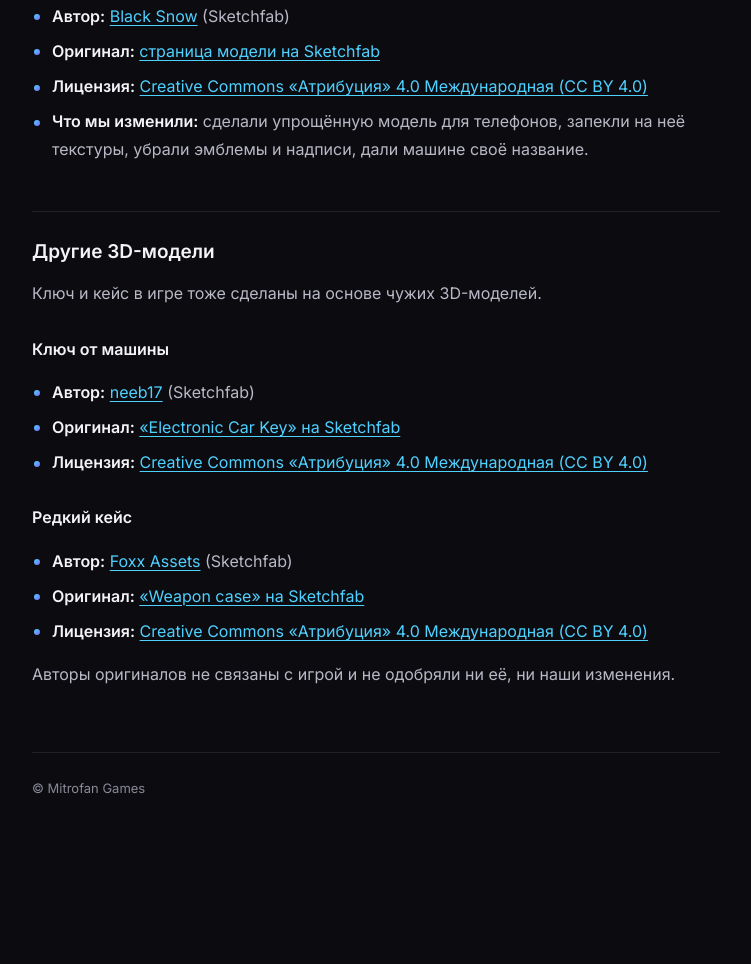
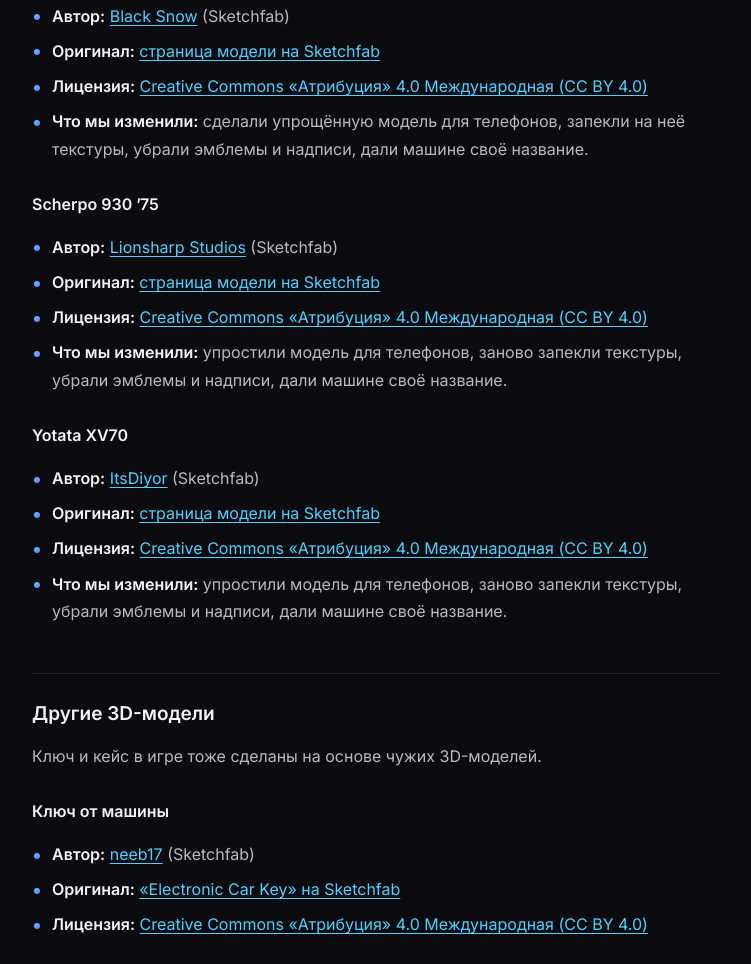
Before and after one commit to MITROFANOF/MITROFANOF.github.io, a plain HTML site: page credits/index.html in a window 1280 px wide. Shown: the part 815-1779 px from the top of the page, without its empty margins (264-1015 px from the left). Before the commit the page ends 1662 px from the top, so only its background shows below. Drawn offline with Linux system fonts and the light colour scheme; a web font is replaced by a local one.

Commit message:
credits: the 930 (Lionsharp Studios) and the XV70 (ItsDiyor), both CC BY 4.0, in the game since 3.7.0
Co-Authored-By: Claude Opus 5.5 <noreply@anthropic.com>

```diff
--- a/credits/index.html
+++ b/credits/index.html
@@ -198,6 +198,20 @@
     <li><strong>Лицензия:</strong> <a href="https://creativecommons.org/licenses/by/4.0/deed.ru">Creative Commons «Атрибуция» 4.0 Международная (CC BY 4.0)</a></li>
     <li><strong>Что мы изменили:</strong> сделали упрощённую модель для телефонов, запекли на неё текстуры, убрали эмблемы и надписи, дали машине своё название.</li>
   </ul>
+  <h3>Scherpo 930 ’75</h3>
+  <ul>
+    <li><strong>Автор:</strong> <a href="https://sketchfab.com/lionsharp">Lionsharp Studios</a> (Sketchfab)</li>
+    <li><strong>Оригинал:</strong> <a href="https://sketchfab.com/3d-models/8568d9d14a994b9cae59499f0dbed21e">страница модели на Sketchfab</a></li>
+    <li><strong>Лицензия:</strong> <a href="https://creativecommons.org/licenses/by/4.0/deed.ru">Creative Commons «Атрибуция» 4.0 Международная (CC BY 4.0)</a></li>
+    <li><strong>Что мы изменили:</strong> упростили модель для телефонов, заново запекли текстуры, убрали эмблемы и надписи, дали машине своё название.</li>
+  </ul>
+  <h3>Yotata XV70</h3>
+  <ul>
+    <li><strong>Автор:</strong> <a href="https://sketchfab.com/ItsDiyor">ItsDiyor</a> (Sketchfab)</li>
+    <li><strong>Оригинал:</strong> <a href="https://sketchfab.com/3d-models/236a5a6e2fa6420fbdf641f4800cd544">страница модели на Sketchfab</a></li>
+    <li><strong>Лицензия:</strong> <a href="https://creativecommons.org/licenses/by/4.0/deed.ru">Creative Commons «Атрибуция» 4.0 Международная (CC BY 4.0)</a></li>
+    <li><strong>Что мы изменили:</strong> упростили модель для телефонов, заново запекли текстуры, убрали эмблемы и надписи, дали машине своё название.</li>
+  </ul>
   <h2>Другие 3D-модели</h2>
   <p>Ключ и кейс в игре тоже сделаны на основе чужих 3D-моделей.</p>
   <h3>Ключ от машины</h3>
```
Also changed, not shown: credits/en/index.html (+14 -0 lines).
